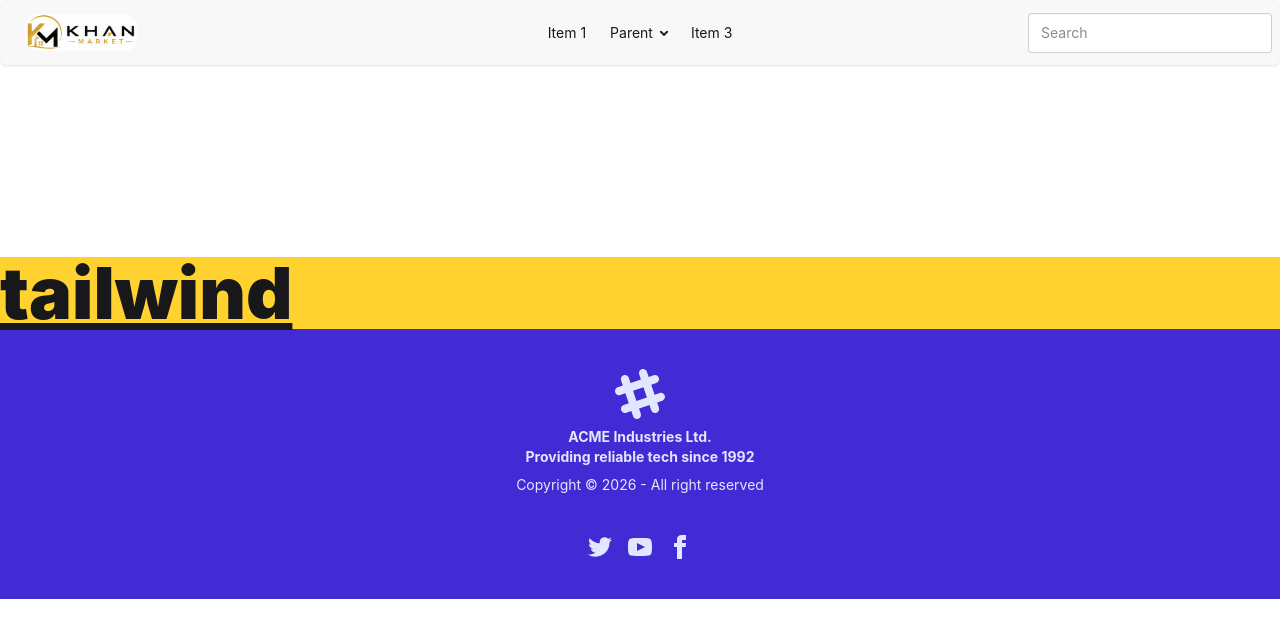
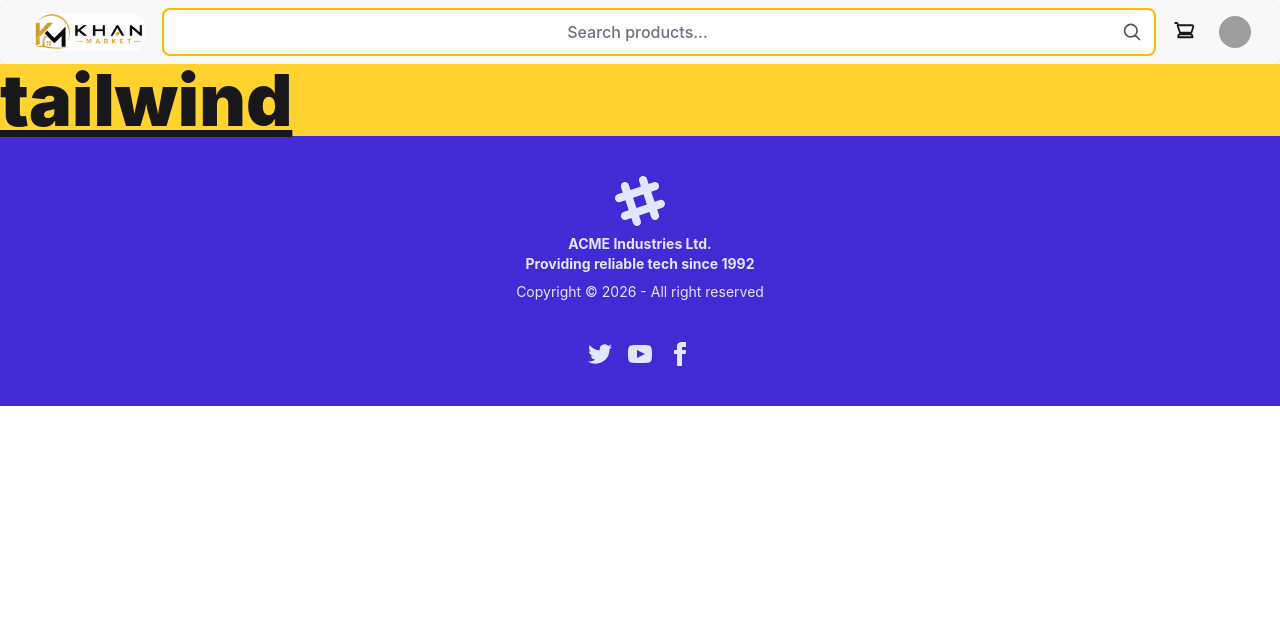
Before and after one commit to arifulislamk/khan-market-client, a React (Vite) app: page / in a window 1280 px wide. Shown: the top 638 px of the page. Built offline with nearby package versions, Linux system fonts and the light colour scheme; grey boxes are pictures that could not be loaded.

Commit message:
navbar design

```diff
--- a/src/component/Navbar.jsx
+++ b/src/component/Navbar.jsx
@@ -1,87 +1,162 @@
 import React from "react";
-import logo from "../assets/web logo khan market.png"
+import logo from "../assets/web logo khan market.png";
+
 const Navbar = () => {
   return (
-    <div className="max-lg:collapse bg-base-200 lg:mb-48 shadow-sm w-full rounded-md">
-      <input id="navbar-1-toggle" className="peer hidden" type="checkbox" />
-      <label
-        htmlFor="navbar-1-toggle"
-        className="fixed inset-0 hidden max-lg:peer-checked:block"
-      ></label>
-      <div className="collapse-title navbar">
-        <div className="navbar-start">
-          <label htmlFor="navbar-1-toggle" className="btn btn-ghost lg:hidden">
+    <div className="w-full bg-base-200 rounded-md shadow-sm">
+
+      <div className="navbar w-full px-2 sm:px-3 lg:px-6 gap-1 sm:gap-2">
+
+        {/* ================= LOGO ================= */}
+        <div className="shrink-0">
+          <button className="btn btn-ghost px-0 sm:px-2">
+            <img
+              src={logo}
+              alt="Khan Market"
+              className="w-16 sm:w-20 lg:w-28 rounded-xl"
+            />
+          </button>
+        </div>
+
+
+        {/* ================= SEARCH ================= */}
+        <div className="flex-1 min-w-0">
+          <div className="relative w-full">
+
+            {/* Search Input */}
+            <input
+              type="search"
+              placeholder="Search products..."
+              className="
+                w-full
+                h-9
+                sm:h-10
+                lg:h-12
+
+                rounded-lg
+
+                border-2
+                border-amber-400
+
+                bg-white
+
+                text-gray-900
+                placeholder-gray-500
+
+                text-center
+                text-xs
+                sm:text-sm
+                lg:text-base
+
+                font-medium
+
+                pl-3
+                pr-10
+
+                outline-none
+
+                focus:border-amber-500
+                focus:ring-2
+                focus:ring-amber-200
+
+                transition-all
+              "
+            />
+
+            {/* Search Button - RIGHT SIDE */}
+            <button
+              type="button"
+              title="Search"
+              className="
+                absolute
+                right-2
+                top-1/2
+                -translate-y-1/2
+                flex
+                items-center
+                justify-center
+                w-7
+                h-7
+                sm:w-8
+                sm:h-8
+                rounded-md
+                text-gray-600
+                hover:bg-amber-100
+                hover:text-amber-600
+                transition
+              "
+            >
+              <svg
+                xmlns="http://www.w3.org/2000/svg"
+                fill="none"
+                viewBox="0 0 24 24"
+                strokeWidth={2}
+                stroke="currentColor"
+                className="w-4 h-4 sm:w-5 sm:h-5"
+              >
+                <path
+                  strokeLinecap="round"
+                  strokeLinejoin="round"
+                  d="m21 21-5.197-5.197m0 0A7.5 7.5 0 1 0 5.197 5.197a7.5 7.5 0 0 0 10.606 10.606Z"
+                />
+              </svg>
+            </button>
+
+          </div>
+        </div>
+
+
+        {/* ================= CART ================= */}
+        <div className="shrink-0">
+          <button
+            className="
+              btn
+              btn-ghost
+              btn-sm
+              p-1
+              sm:p-2
+            "
+            title="Cart"
+          >
             <svg
               xmlns="http://www.w3.org/2000/svg"
-              className="h-5 w-5"
               fill="none"
               viewBox="0 0 24 24"
+              strokeWidth={1.8}
               stroke="currentColor"
+              className="w-5 h-5 sm:w-6 sm:h-6"
             >
               <path
                 strokeLinecap="round"
                 strokeLinejoin="round"
-                strokeWidth="2"
-                d="M4 6h16M4 12h8m-8 6h16"
+                d="M2.25 3h1.386c.51 0 .955.343 1.087.835l.383 1.437M7.5 14.25h9.75m-9.75 0a2.25 2.25 0 0 0-2.25 2.25v.75h14.25v-.75a2.25 2.25 0 0 0-2.25-2.25m-9.75 0L4.5 5.25h14.625a1.125 1.125 0 0 1 1.08 1.44l-1.5 5.25a1.125 1.125 0 0 1-1.08.81H7.5Z"
               />
             </svg>
-          </label>
-          <button className="btn btn-ghost text-xl">
-            <img className=" w-28 rounded-xl " src={logo} alt="" srcset="" />
           </button>
         </div>
-        <div className="navbar-center hidden lg:flex">
-          <ul className="menu menu-horizontal px-1">
-            <li>
-              <button>Item 1</button>
-            </li>
-            <li>
-              <details>
-                <summary>Parent</summary>
-                <ul className="p-2 bg-base-100 w-40 z-1">
-                  <li>
-                    <button>Submenu 1</button>
-                  </li>
-                  <li>
-                    <button>Submenu 2</button>
-                  </li>
-                </ul>
-              </details>
-            </li>
-            <li>
-              <button>Item 3</button>
-            </li>
-          </ul>
+
+
+        {/* ================= PROFILE ================= */}
+        <div className="shrink-0">
+          <button
+            className="btn btn-ghost btn-sm p-1"
+            title="Profile"
+          >
+            <img
+              src="https://i.pravatar.cc/100?img=12"
+              alt="Profile"
+              className="
+                w-6
+                h-6
+                sm:w-8
+                sm:h-8
+                rounded-full
+                object-cover
+              "
+            />
+          </button>
         </div>
-        <div className="navbar-end">
-          <input
-            type="text"
-            placeholder="Search"
-            className="input w-64 lg:w-auto"
-          />
-        </div>
-      </div>
 
-      <div className="collapse-content lg:hidden z-1">
-        <ul className="menu">
-          <li>
-            <button>Item 1</button>
-          </li>
-          <li>
-            <button>Parent</button>
-            <ul>
-              <li>
-                <button>Submenu 1</button>
-              </li>
-              <li>
-                <button>Submenu 2</button>
-              </li>
-            </ul>
-          </li>
-          <li>
-            <button>Item 3</button>
-          </li>
-        </ul>
       </div>
     </div>
   );
```
Also changed, not shown: src/component/Search.jsx (added).
